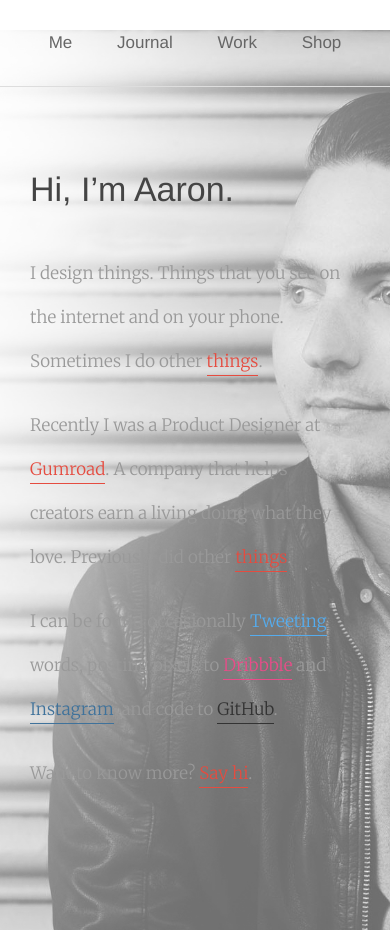
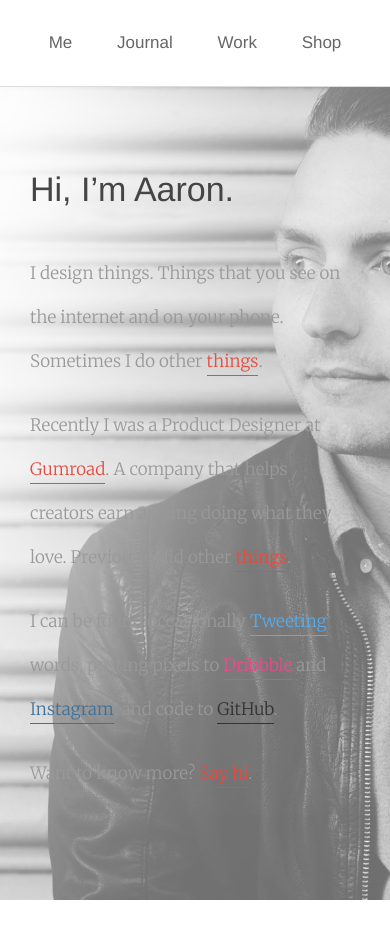
Before and after one commit to aaronrelph/aaronrelph.github.io, a Jekyll site: the page built from index.html, in a window 390 px wide. Built offline with Jekyll 4.4.1, drawn with Linux system fonts in a browser that asks for light colours; nearby versions of some CDN libraries; after the commit the page ends 900 px from its top, so only the background shows below that.

Commit message:
Mobile cleanup

```diff
--- a/_sass/_layout.scss
+++ b/_sass/_layout.scss
@@ -1,7 +1,30 @@
 .main {
   background: url(../aaron-relph.png) top center no-repeat;
   background-size: cover;
+  display: table;
   height: 100vh;
+
+  @include tablet {
+    display: inherit;
+    height: 100vh;
+  }
+
+  @include desktop {
+    display: inherit;
+    height: 100vh;
+  }
+
+  .page-content {
+    background-color: rgba(255, 255, 255, .7%);
+
+    @include tablet {
+      background-color: transparent;
+    }
+
+    @include desktop {
+      background-color: transparent;
+    }
+  }
 }
 
 /**
@@ -57,26 +80,27 @@
 // NAVIGATION
 
 .site-nav {
-  margin: 30px 0 0;
+  margin: 0;
   font-family: $header-font-family;
   text-align: center;
-  padding-bottom: 30px;
+  padding: 30px 0;
   border-bottom: 1px solid $grey-color-light;
   z-index: 10;
   position: relative;
+  background: #fff;
 
   @include tablet {
     float: right;
-    margin: 30px 40px;
-    padding-bottom: 30;
+    margin: 0 40px;
     border-bottom: 0;
+    background: transparent;
   }
 
   @include desktop {
     float: right;
-    margin: 30px 40px;
-    padding-bottom: 30;
+    margin: 0 40px;
     border-bottom: 0;
+    background: transparent;
   }
 
   .page-link {
```
Also changed, not shown: 2 other files.
